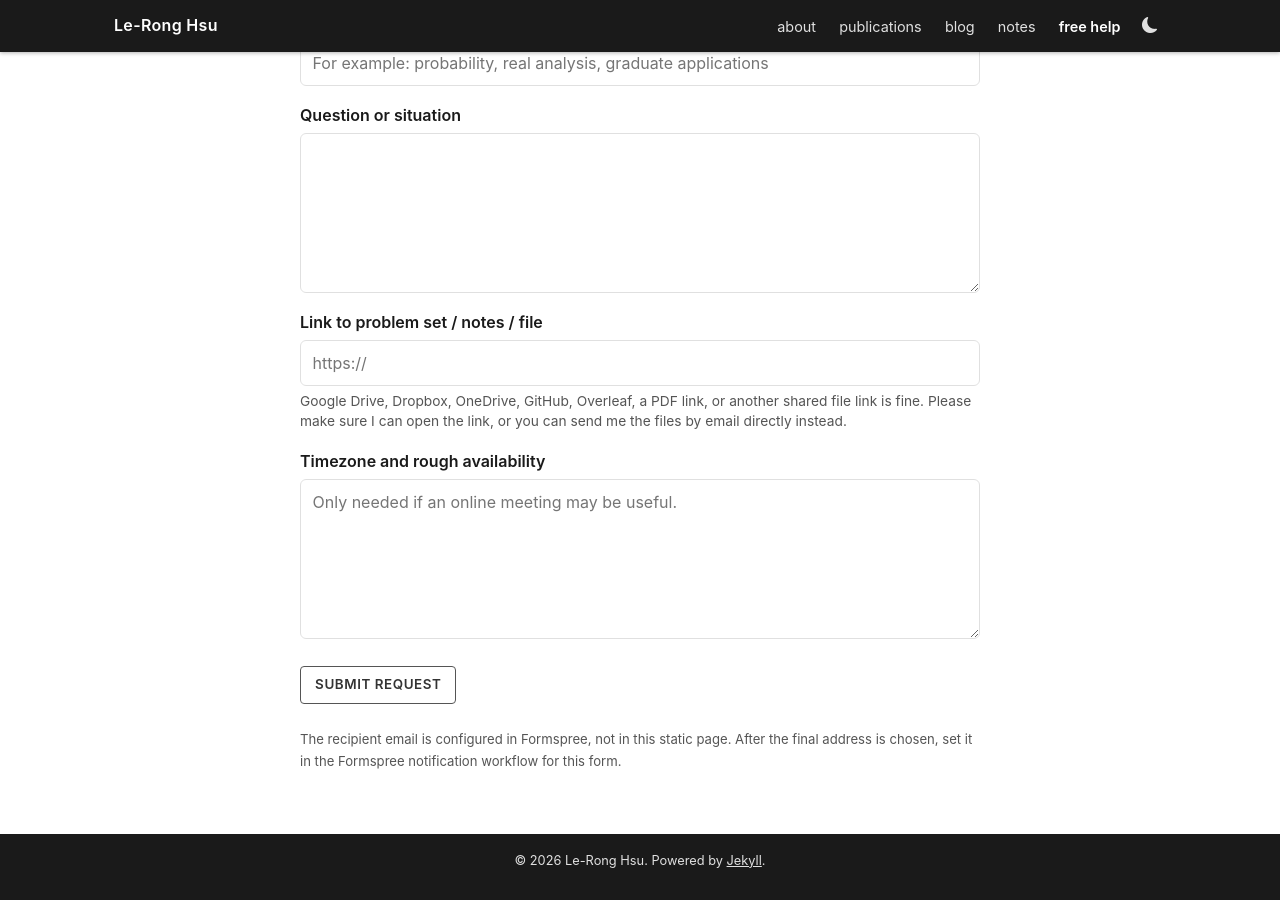
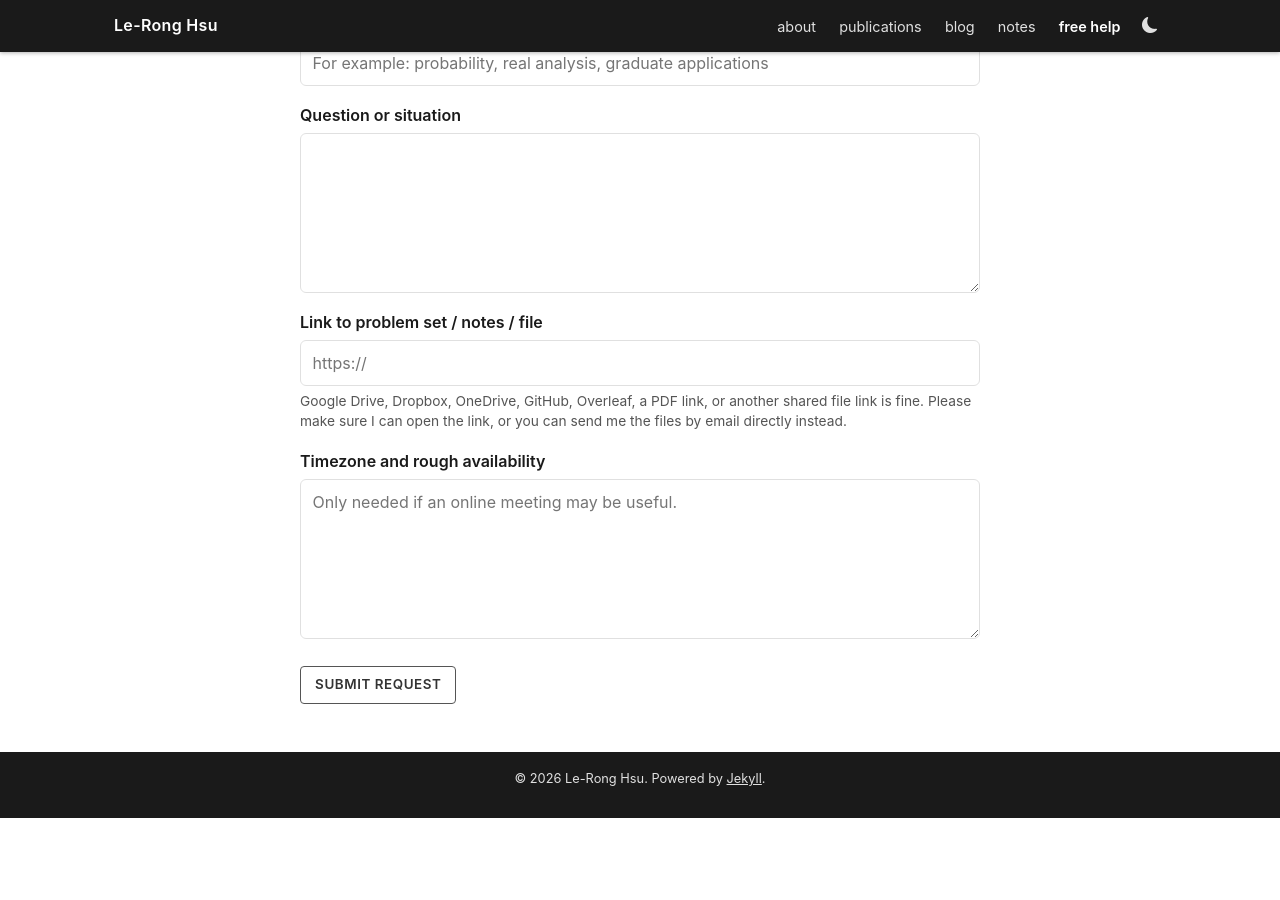
Before and after one commit to levi-hsu/levi-hsu.github.io, a Jekyll site: the page built from _pages/office-hours-apply.html, in a window 1280 px wide and 900 px high, scrolled down 783 px. Built offline with Jekyll 4.4.1, drawn with Linux system fonts in a browser that asks for light colours; after the commit the page ends 1601 px from its top, so only the background shows below that.

Commit message:
20260602-22

```diff
--- a/_pages/office-hours-apply.html
+++ b/_pages/office-hours-apply.html
@@ -124,9 +124,6 @@ permalink: /free-help/apply/
     </div>
   </form>
 
-  <p class="form-report-note">
-    The recipient email is configured in Formspree, not in this static page. After the final address is chosen, set it in the Formspree notification workflow for this form.
-  </p>
 </div>
 
 <script>
```
